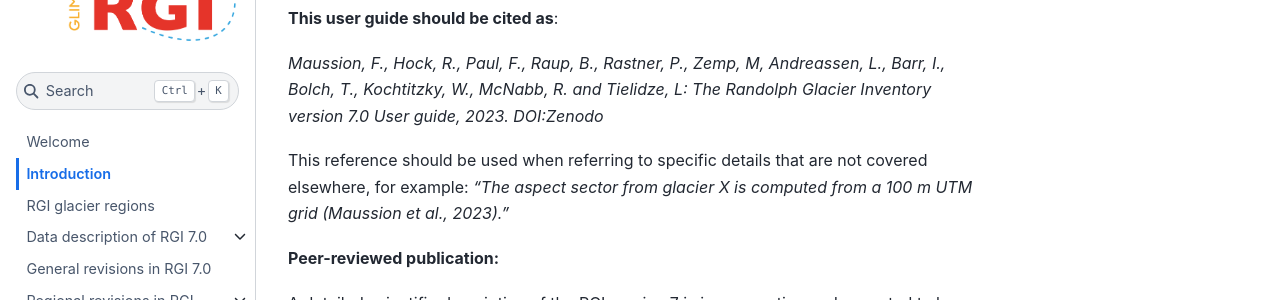
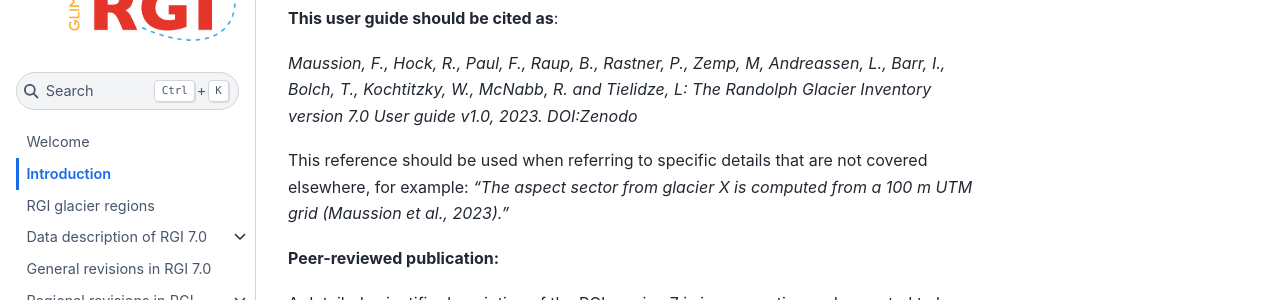
Before and after one commit to GLIMS-RGI/rgi_user_guide, a Jupyter Book: the page built from docs/01_introduction.md, in a window 1280 px wide and 900 px high, scrolled down 1636 px. Shown: the part 207-507 px from the top of the window. Built offline with Jupyter Book 1.0.4 settings and Sphinx 7.4.7 and the Sphinx Book theme 1.1.4, drawn with Linux system fonts in a browser that asks for light colours; cross-references to code outside the pages are shown as plain code.

Commit message:
Update tables

```diff
--- a/docs/01_introduction.md
+++ b/docs/01_introduction.md
@@ -34,7 +34,7 @@ We request all users to use this reference in publications that use RGI 7.0 data
 
 **This user guide should be cited as**:
 
-*Maussion, F., Hock, R., Paul, F., Raup, B., Rastner, P., Zemp, M, Andreassen, L., Barr, I., Bolch, T., Kochtitzky, W., McNabb, R. and Tielidze, L: The Randolph Glacier Inventory version 7.0 User guide, 2023. DOI:Zenodo*
+*Maussion, F., Hock, R., Paul, F., Raup, B., Rastner, P., Zemp, M, Andreassen, L., Barr, I., Bolch, T., Kochtitzky, W., McNabb, R. and Tielidze, L: The Randolph Glacier Inventory version 7.0 User guide v1.0, 2023. DOI:Zenodo*
 
 This reference should be used when referring to specific details that are not covered elsewhere, for example: *"The aspect sector from glacier X is computed from a 100 m UTM grid (Maussion et al., 2023)."*
 
```
Also changed, not shown: docs/06_dataset_summary.md (+3 -4 lines), docs/regions/overview.md (+1 -1 lines), docs/05_description_by_region.md (line endings or trailing spaces).
